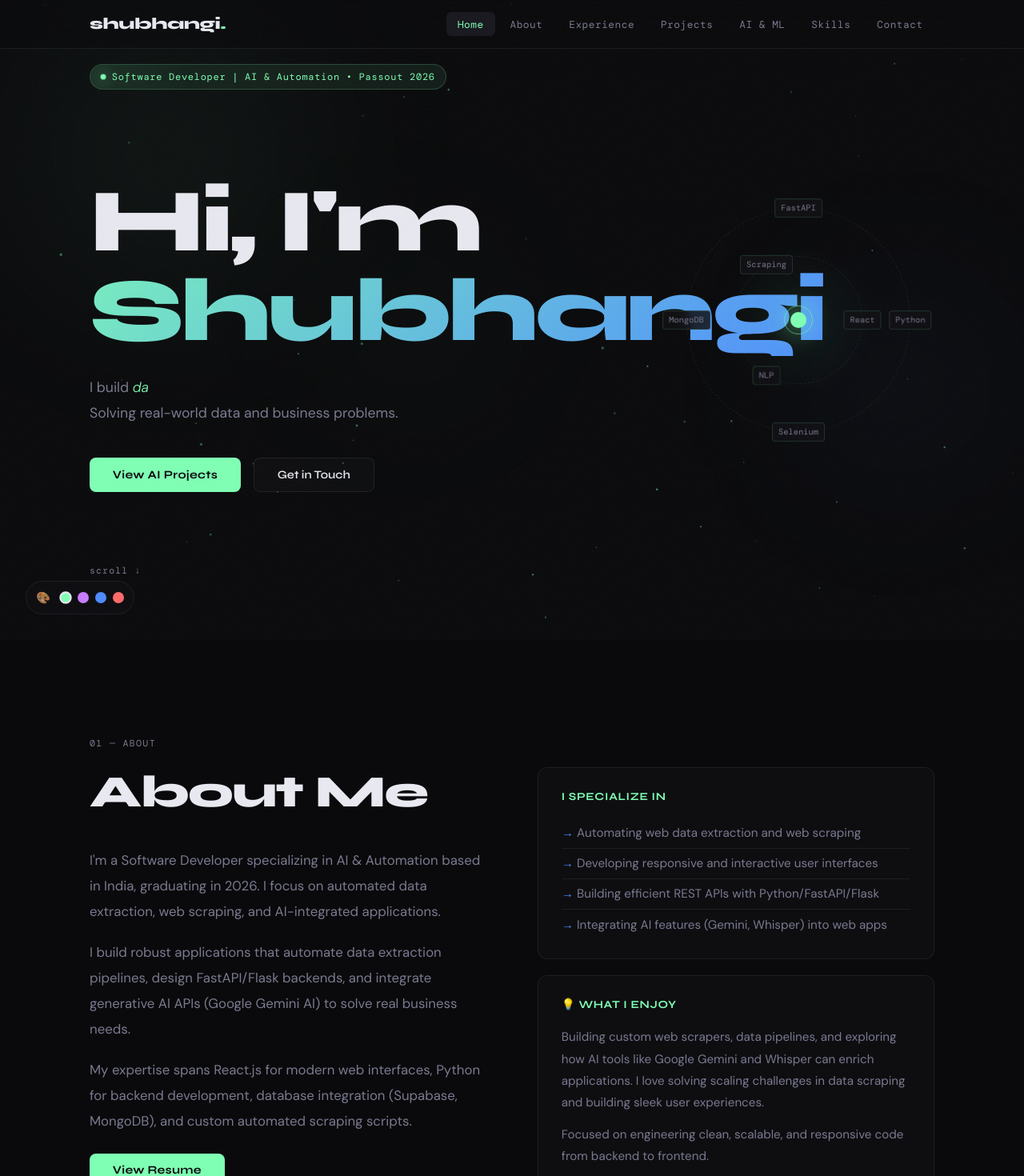
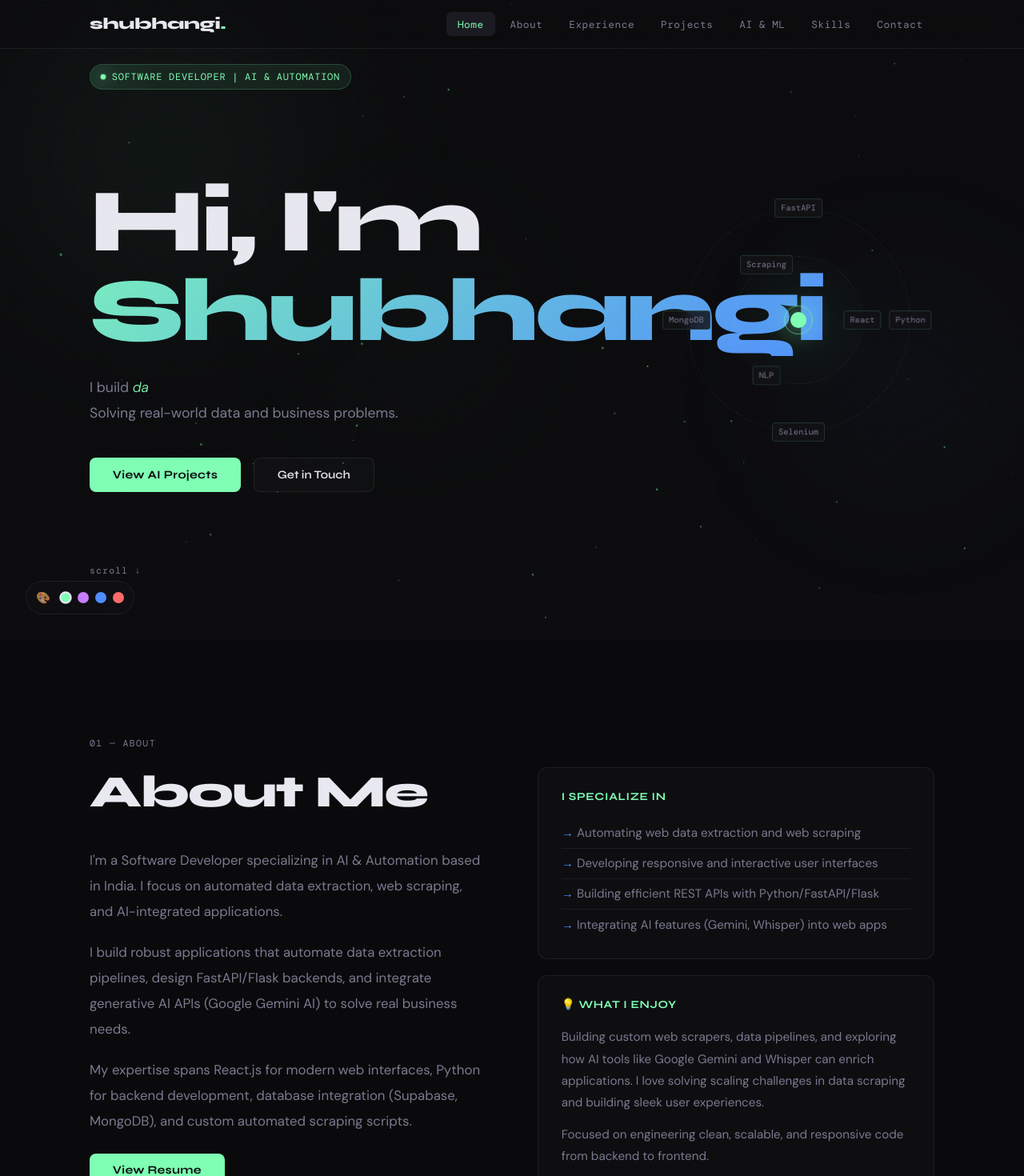
Before and after one commit to shubhangirupnawar/shubhangirupnawar.github.io, a React (Vite) app: page / in a window 1280 px wide. Shown: the top 1470 px of the page at 80% size. Built offline with nearby package versions, Linux system fonts and the light colour scheme; a web font is replaced by a local one.

Commit message:
Standardize professional titles to SOFTWARE DEVELOPER | AI & AUTOMATION and remove 2026 dates

```diff
--- a/src/App.jsx
+++ b/src/App.jsx
@@ -429,7 +429,7 @@ export default function App() {
       <section className="section hero" data-section="Home"
         ref={el => { sectionsRef.current["Home"] = el; heroRef.current = el; }}>
         <div className={`hero-meta${heroVis ? " reveal-up" : " pre-reveal"}`} style={{ animationDelay: "0ms" }}>
-          <div className="hero-badge"><span className="badge-pulse" />Software Developer | AI & Automation • Passout 2026</div>
+          <div className="hero-badge"><span className="badge-pulse" />SOFTWARE DEVELOPER | AI & AUTOMATION</div>
         </div>
         <div className={`hero-content${heroVis ? " reveal-up" : " pre-reveal"}`} style={{ animationDelay: "120ms" }}>
           <h1 className="hero-title">Hi, I'm<br /><span className="name-gradient">Shubhangi</span></h1>
@@ -462,7 +462,7 @@ export default function App() {
         <div className="about-grid">
           <div className={`about-left${aboutVis ? " reveal-up" : " pre-reveal"}`} style={{ animationDelay: "80ms" }}>
             <h2 className="section-title">About Me</h2>
-            <p className="about-text">I'm a Software Developer specializing in AI & Automation based in India, graduating in 2026. I focus on automated data extraction, web scraping, and AI-integrated applications.</p>
+            <p className="about-text">I'm a Software Developer specializing in AI & Automation based in India. I focus on automated data extraction, web scraping, and AI-integrated applications.</p>
             <p className="about-text">I build robust applications that automate data extraction pipelines, design FastAPI/Flask backends, and integrate generative AI APIs (Google Gemini AI) to solve real business needs.</p>
             <p className="about-text">My expertise spans React.js for modern web interfaces, Python for backend development, database integration (Supabase, MongoDB), and custom automated scraping scripts.</p>
             <div style={{ marginTop: "1.5rem" }}>
@@ -569,7 +569,7 @@ export default function App() {
         </div>
       </section>
 
-      <footer className="footer"><span>© 2026 Shubhangi Rupnawar • Software Developer | AI & Automation • Passout 2026</span></footer>
+      <footer className="footer"><span>© Shubhangi Rupnawar • SOFTWARE DEVELOPER | AI & AUTOMATION</span></footer>
 
       {/* Copy notification toast */}
       {toastMessage && (
```
